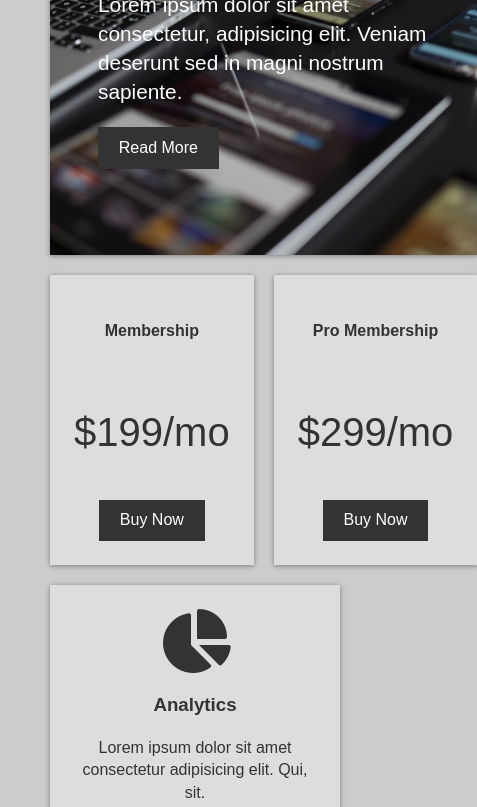
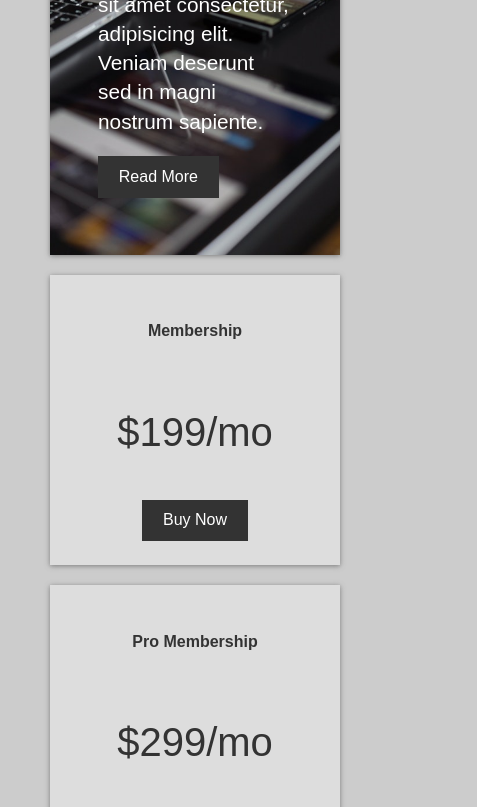
Before and after one commit to tarnowski-git/grid_layout_website, a plain HTML site: page index.html in a window 390 px wide. Shown: the part 548-1355 px from the top of the page, 477 px wide, since content can reach past the window. Drawn offline with Linux system fonts and the light colour scheme.

Commit message:
Add 500px media query

```diff
--- a/style.css
+++ b/style.css
@@ -202,3 +202,12 @@ footer {
         margin: auto;
     }
 }
+
+@media (max-width: 500px) {
+    .top-container {
+        grid-template-areas:
+            "showcase"
+            "top-box-a"
+            "top-box-b";
+    }
+}
```
